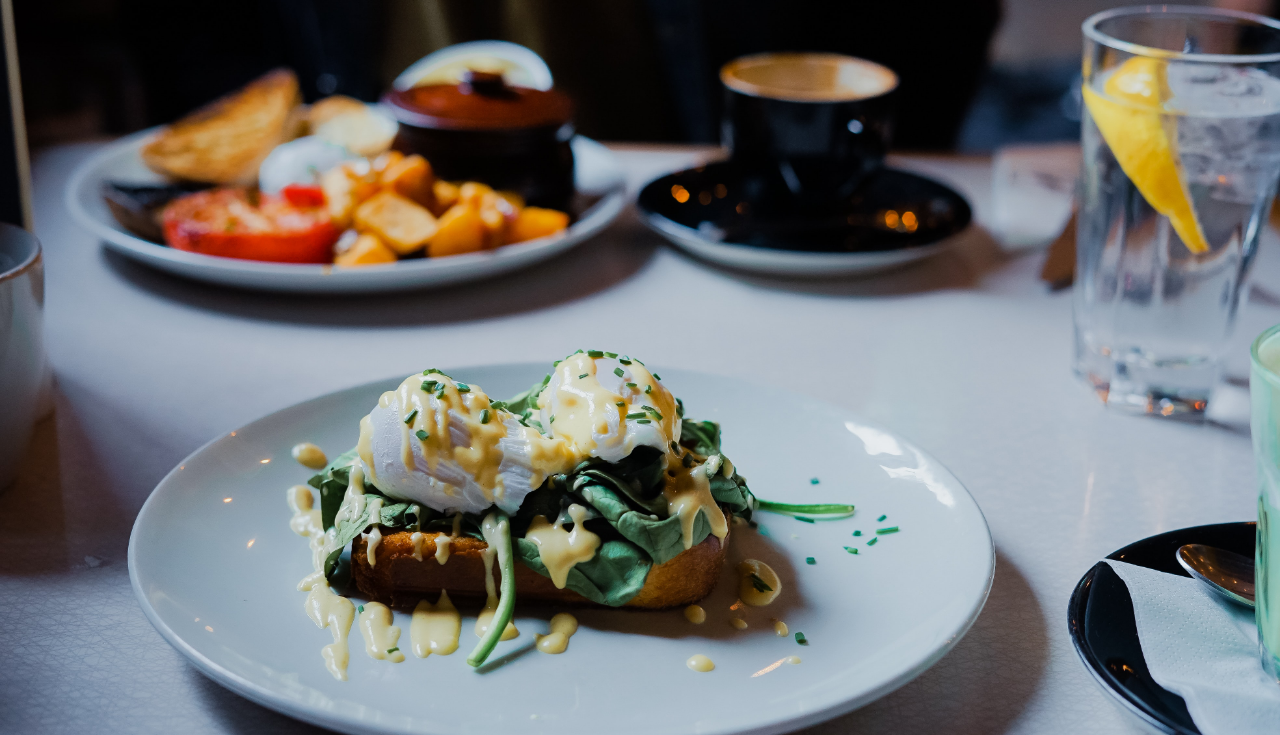
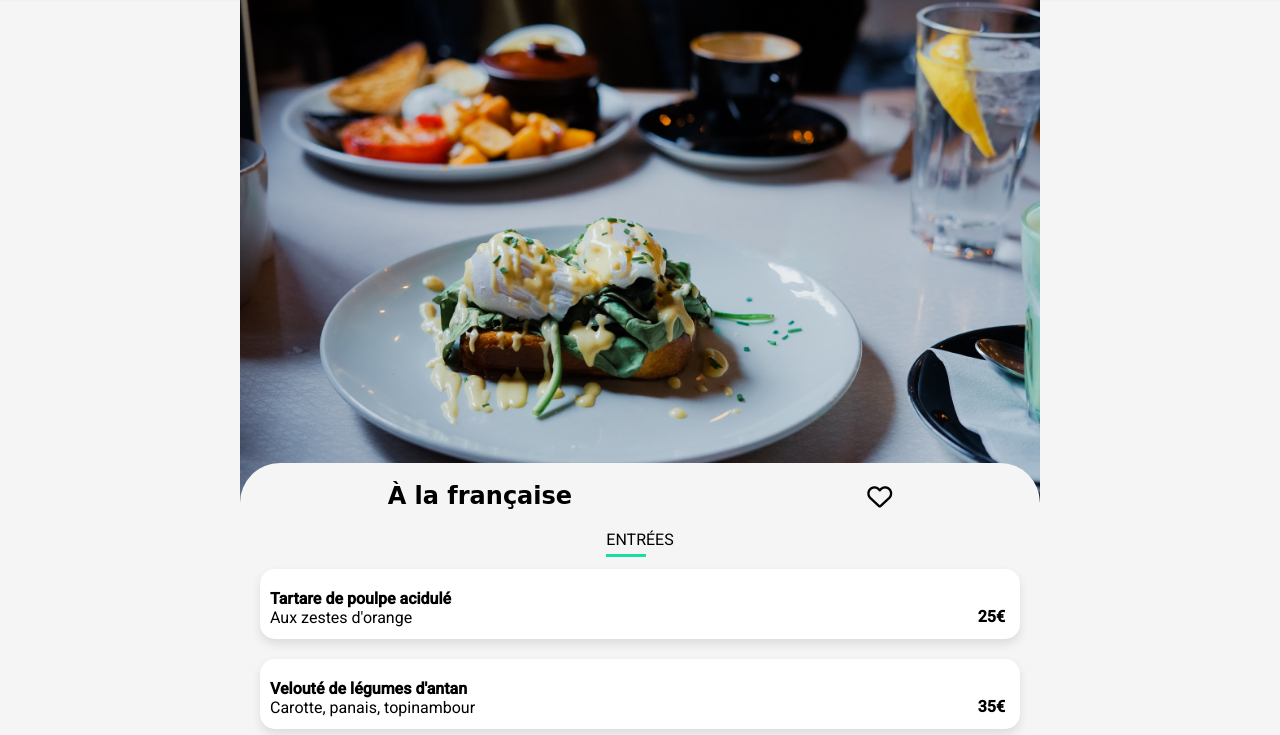
Before and after one commit to elnetveo/VirginieOllivrin_3_24082020, a plain HTML site: page menu_a_la_francaise.html in a window 1280 px wide. Shown: the part 65-800 px from the top of the page. Drawn offline with Linux system fonts and the light colour scheme; a web font is replaced by a local one.

Commit message:
Responsive min-width

```diff
--- a/style.css
+++ b/style.css
@@ -457,14 +457,55 @@ main {
 }
 
 
+/*MEDIA QUERIES*/
 
-/*media queries*/
+@media all and (min-width: 800px)
 
-@media all and (max-width: 640px) {
-
+{
 	body {
 		width: auto;
+		display: flex;
+		flex-direction: column;
 		margin: 0;
 		padding: 0;
+
+	}
+
+	.loader-side {
+		margin: 10% 50% 0 50%;
+	}
+
+	.process, .restaurants, .intro, .menupage {
+		display: flex;
+		flex-direction: column;
+		align-items: center;
+	}
+
+	.action {
+		width: 730px;
+	}
+
+	.menu, .intro, .menupage {
+		width: 800px;
+	}
+
+	.container {
+		align-items: center;
+	}
+
+	.btn-dish {
+		width: 95%;
 	}
 }
+
+@media all and (max-width: 400px)
+
+{
+	.title-sup {
+		font-size: 14px;
+	}
+
+	.menupage {
+		margin: 0px 10px 30px 10px;
+	}
+}
```
